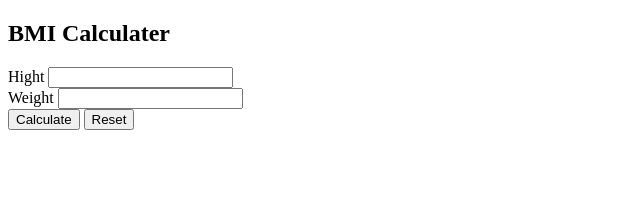
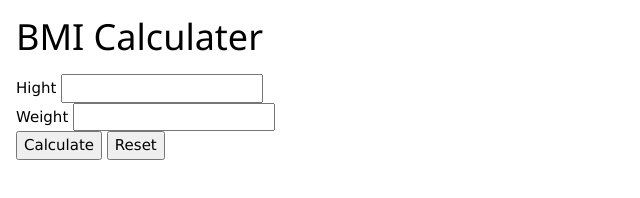
Before and after one commit to Binod-123/BMI-Calculater, a plain HTML site: page index.html in a window 1280 px wide. Shown: the whole page, without its empty margins (0-640 px from the left). Drawn offline with nearby package versions, Linux system fonts and the light colour scheme.

Commit message:
css added

```diff
--- a/index.html
+++ b/index.html
@@ -4,10 +4,11 @@
     <meta charset="UTF-8">
     <meta http-equiv="X-UA-Compatible" content="IE=edge">
     <meta name="viewport" content="width=device-width, initial-scale=1.0">
+    <link rel="stylesheet" href="https://www.w3schools.com/w3css/4/w3.css">
     <title>BMI Calculater</title>
 </head>
 <body>
-    <div class="container">
+    <div class="w3-container">
         <section>
             <h1>BMI Calculater</hi>
         </section>
```
